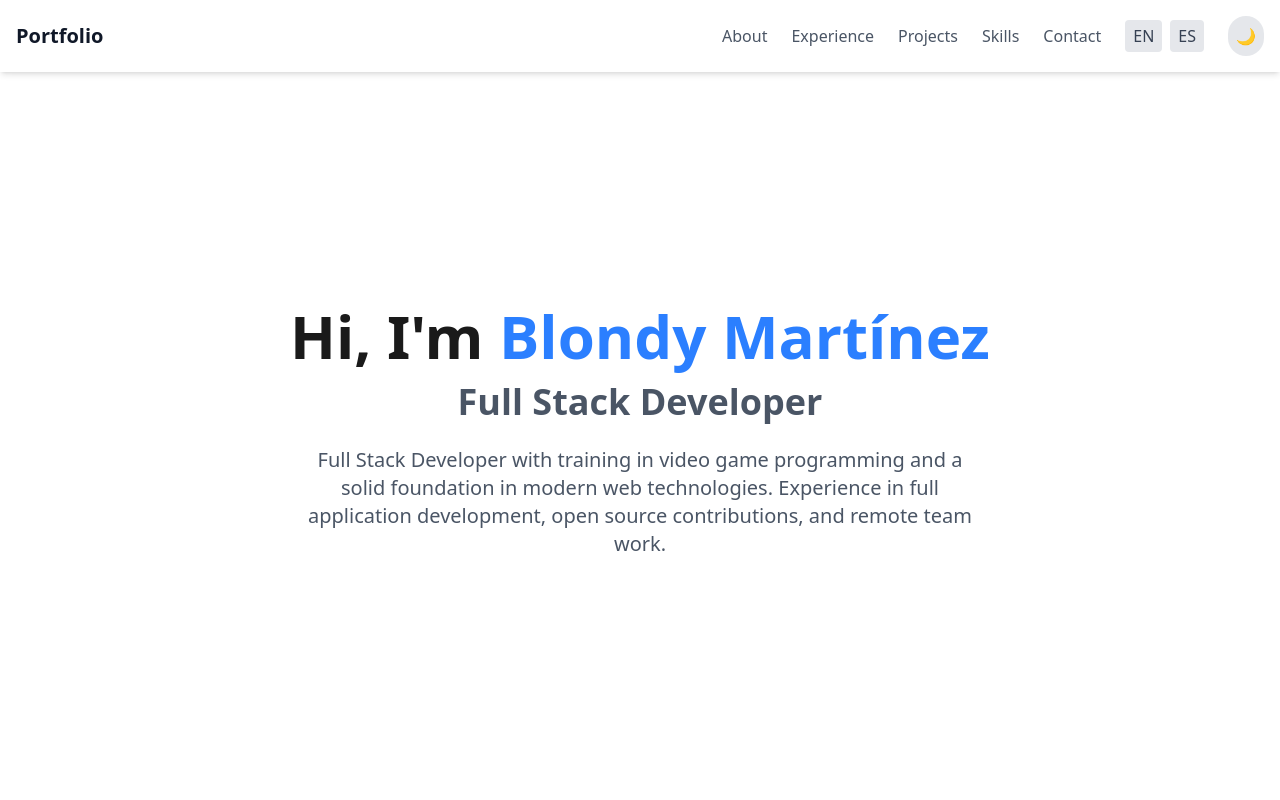
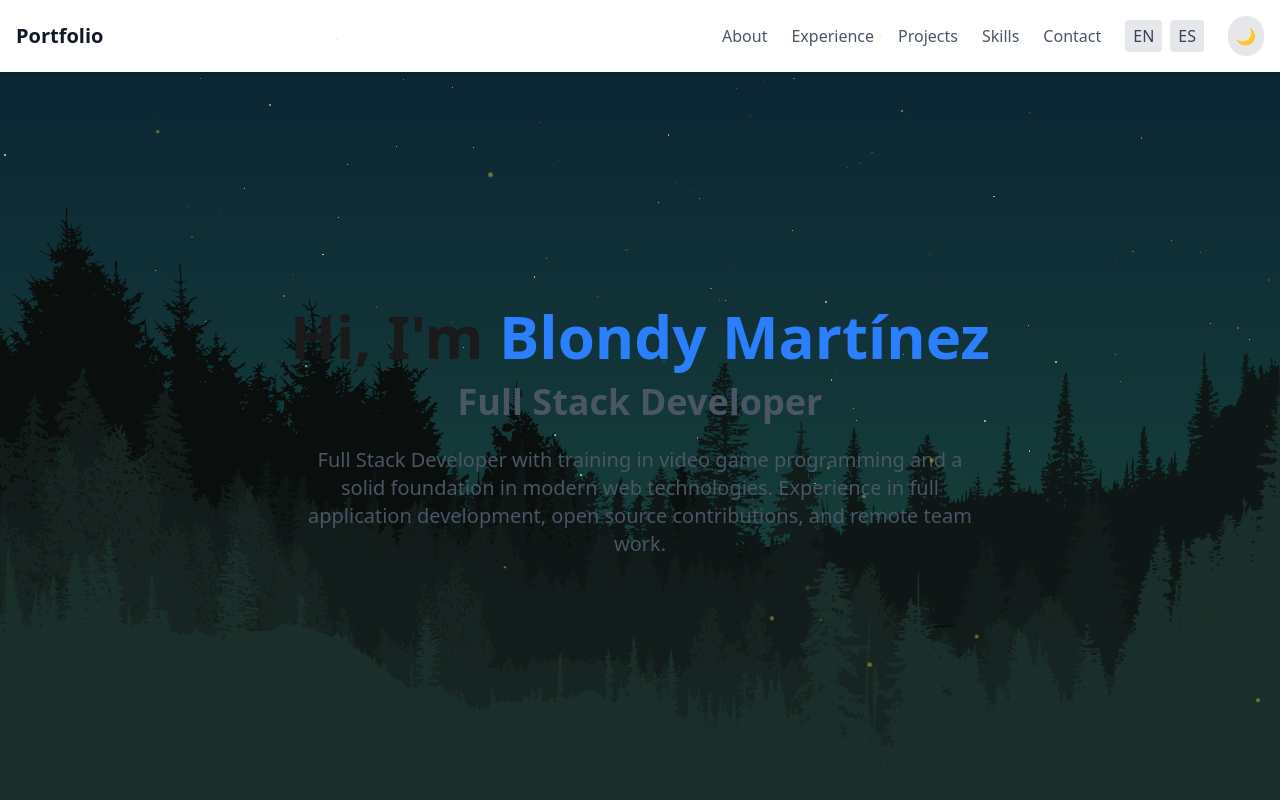
Before and after one commit to BlondyMartinez/portfolio2025, a React (Vite) app: page / in a window 1280 px wide. Shown: the top 800 px of the page. Built offline with nearby package versions, Linux system fonts and the light colour scheme.

Commit message:
feat: add Fireflies and StarryNight components, enhance Hero section with forest silhouette and background animations

```diff
--- a/src/App.tsx
+++ b/src/App.tsx
@@ -8,7 +8,7 @@ import Projects from './components/Projects'
 import Skills from './components/Skills'
 import Contact from './components/Contact'
 import Footer from './components/Footer'
-
+import Fireflies from './components/Fireflies'
 const App: React.FC = () => {
   const [darkMode, setDarkMode] = React.useState(false)
 
@@ -20,7 +20,8 @@ const App: React.FC = () => {
     <Router>
       <div className="min-h-screen">
         <Navbar darkMode={darkMode} setDarkMode={setDarkMode} />
-        <main className="container mx-auto px-4 py-8">
+        <Fireflies />
+        <main className="py-8">
           <Routes>
             <Route path="/" element={
               <>
--- /dev/null
+++ b/src/components/Fireflies.tsx
@@ -0,0 +1,122 @@
+import React, { useMemo } from 'react';
+
+const Fireflies: React.FC = () => {
+  const fireflies = useMemo(() => {
+    const quantity = 15;
+    const fireflies = [];
+
+    for (let i = 1; i <= quantity; i++) {
+      const steps = Math.floor(Math.random() * 12) + 16;
+      const rotationSpeed = Math.floor(Math.random() * 10) + 8;
+      const flashDuration = Math.floor(Math.random() * 6000) + 5000;
+      const flashDelay = Math.floor(Math.random() * 8000) + 500;
+
+      const keyframes = Array.from({ length: steps + 1 }, (_, step) => {
+        const percentage = (step * 100) / steps;
+        const x = Math.random() * 100 - 50;
+        const y = Math.random() * 100 - 50;
+        const scale = Math.random() * 0.75 + 0.25;
+        return `${percentage}% { transform: translateX(${x}vw) translateY(${y}vh) scale(${scale}); }`;
+      }).join('\n');
+
+      fireflies.push({
+        id: i,
+        rotationSpeed,
+        flashDuration,
+        flashDelay,
+        keyframes,
+      });
+    }
+
+    return fireflies;
+  }, []);
+
+  return (
+    <div className="fixed inset-0 pointer-events-none z-50">
+      {fireflies.map((firefly) => (
+        <div
+          key={firefly.id}
+          className="firefly"
+          style={{
+            position: 'fixed',
+            left: '50%',
+            top: '50%',
+            width: '0.4vw',
+            height: '0.4vw',
+            margin: '-0.2vw 0 0 9.8vw',
+            animation: `move${firefly.id} 200s ease alternate infinite`,
+          }}
+        />
+      ))}
+      <style>
+        {`
+          .firefly {
+            position: fixed;
+            left: 50%;
+            top: 50%;
+            width: 0.4vw;
+            height: 0.4vw;
+            margin: -0.2vw 0 0 9.8vw;
+            pointer-events: none;
+          }
+
+          .firefly::before,
+          .firefly::after {
+            content: '';
+            position: absolute;
+            width: 100%;
+            height: 100%;
+            border-radius: 50%;
+            transform-origin: -10vw;
+          }
+
+          .firefly::before {
+            background: #ffeb3b;
+            opacity: 0.4;
+          }
+
+          .firefly::after {
+            background: #ffeb3b;
+            opacity: 0;
+            box-shadow: 0 0 0vw 0vw #ffeb3b;
+          }
+
+          @keyframes drift {
+            0% { transform: rotate(0deg); }
+            100% { transform: rotate(360deg); }
+          }
+
+          @keyframes flash {
+            0%, 30%, 100% {
+              opacity: 0;
+              box-shadow: 0 0 0vw 0vw #ffeb3b;
+            }
+            5% {
+              opacity: 1;
+              box-shadow: 0 0 2vw 0.4vw #ffeb3b;
+            }
+          }
+
+          ${fireflies.map(
+            (firefly) => `
+            .firefly:nth-child(${firefly.id})::before {
+              animation: drift ${firefly.rotationSpeed}s ease alternate infinite;
+            }
+
+            .firefly:nth-child(${firefly.id})::after {
+              animation: drift ${firefly.rotationSpeed}s ease alternate infinite, flash ${firefly.flashDuration}ms ease infinite;
+              animation-delay: 0ms, ${firefly.flashDelay}ms;
+            }
+
+            @keyframes move${firefly.id} {
+              ${firefly.keyframes}
+            }
+          `
+          )}
+        `}
+      </style>
+    </div>
+  );
+};
+
+export default Fireflies;
--- a/src/components/Hero.tsx
+++ b/src/components/Hero.tsx
@@ -1,12 +1,15 @@
 import React from 'react';
 import { useTranslation } from 'react-i18next';
+import forestSilhouette from '../assets/forest-skyline-silhouette.svg';
+import StarryNight from './StarryNight';
 
 const Hero: React.FC = () => {
   const { t } = useTranslation();
 
   return (
-    <section id="home" className="min-h-screen flex items-center justify-center">
-      <div className="text-center">
+    <section id="home" className="min-h-screen flex items-center justify-center relative w-full">
+      <StarryNight />
+      <div className="text-center z-10">
         <h1 className="text-4xl md:text-6xl font-bold mb-4">
           {t('hero.greeting')} <span className="text-blue-500">Blondy Martínez</span>
         </h1>
@@ -17,6 +20,13 @@ const Hero: React.FC = () => {
           {t('hero.description')}
         </p>
       </div>
+      <div className="absolute bottom-0 left-0 right-0 w-full">
+        <img
+          src={forestSilhouette}
+          alt="Forest silhouette"
+          className="w-full h-auto object-cover"
+        />
+      </div>
     </section>
   );
 };
--- /dev/null
+++ b/src/components/StarryNight.tsx
@@ -0,0 +1,37 @@
+import React from 'react';
+
+const StarryNight: React.FC = () => {
+  return (
+    <div className="absolute inset-0 w-full h-full overflow-hidden"
+      style={{
+        background: 'linear-gradient(to bottom, #0a2434 0%, #1c4c3c 100%)'
+      }}
+    >
+      <div className="stars absolute inset-0" style={{ background: 'transparent' }}>
+        {[...Array(200)].map((_, i) => {
+          const size = Math.random() * 2;
+          const animationDuration = 1 + Math.random() * 3;
+          const top = `${Math.random() * 100}%`;
+          const left = `${Math.random() * 100}%`;
+
+          return (
+            <div
+              key={i}
+              className="absolute rounded-full animate-twinkle"
+              style={{
+                top,
+                left,
+                width: `${size}px`,
+                height: `${size}px`,
+                backgroundColor: 'rgba(255, 255, 255, 0.8)',
+                animation: `twinkle ${animationDuration}s infinite ease-in-out`
+              }}
+            />
+          );
+        })}
+      </div>
+    </div>
+  );
+};
+
+export default StarryNight;
--- a/src/index.css
+++ b/src/index.css
@@ -20,3 +20,8 @@ body {
   color: var(--text-primary);
   background-color: var(--bg-primary);
 }
+
+@keyframes twinkle {
+  0%, 100% { opacity: 0.2; }
+  50% { opacity: 1; }
+}
```
Also changed, not shown: src/assets/forest-skyline-silhouette.svg (added).
